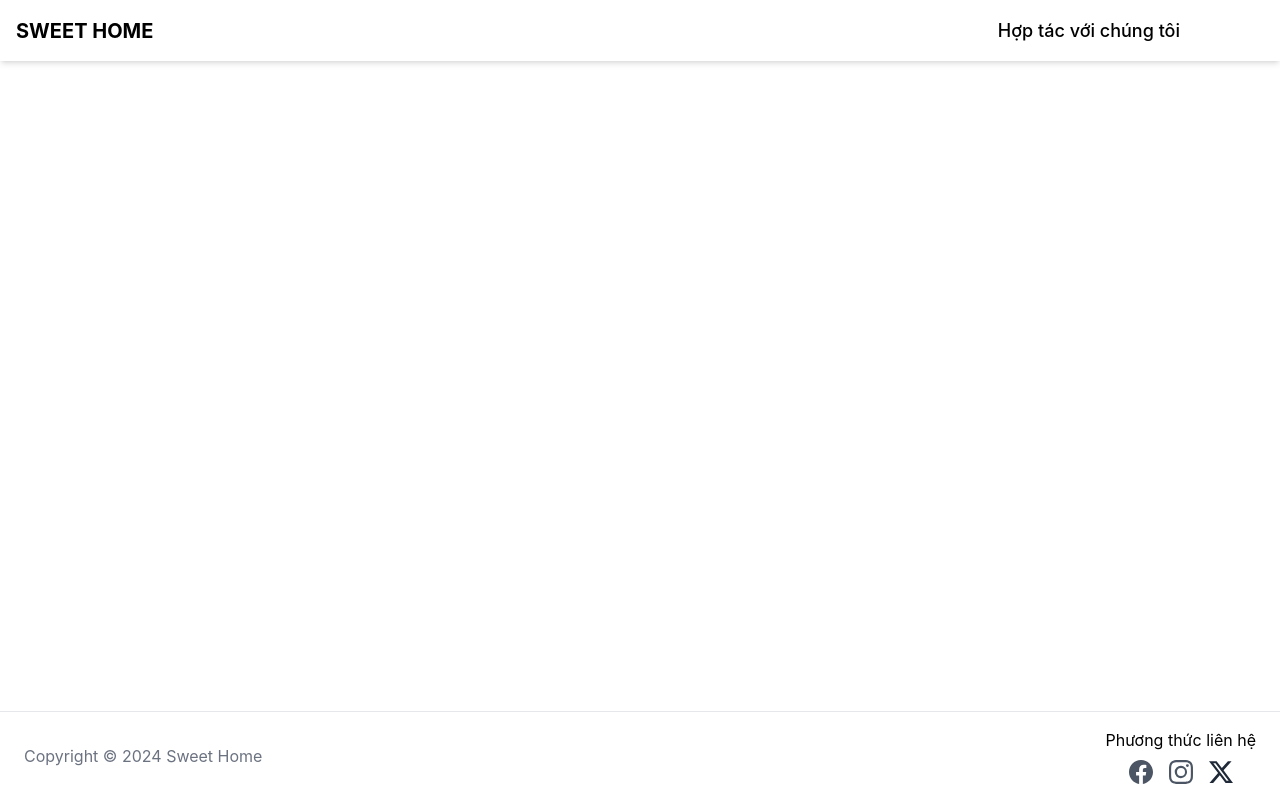
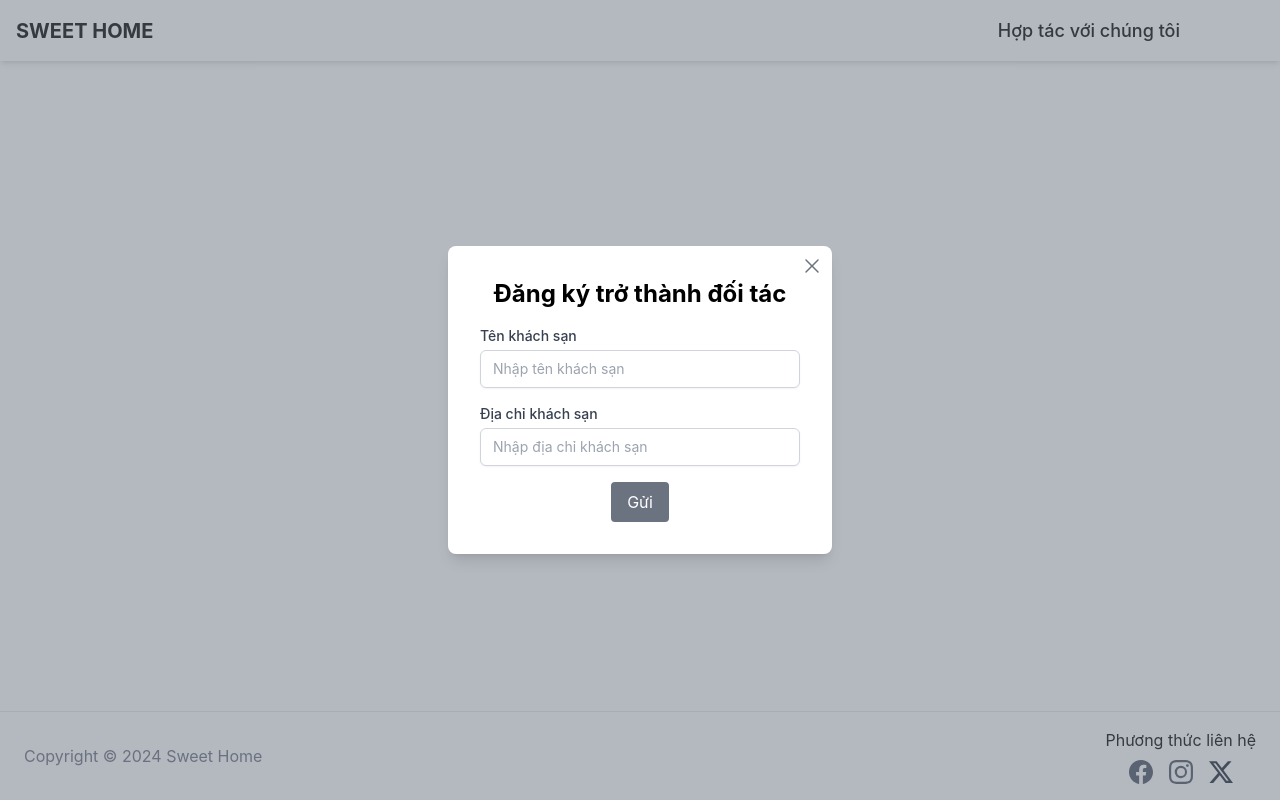
Before and after one commit to Vitanh105/hotel-booking-web, a React (Create React App) app in the folder Code/front-end/: page / in a window 1280 px wide. Both pictures are taken after a click on the link "Hợp tác với chúng tôi". Built offline with nearby package versions, Linux system fonts and the light colour scheme; some icons are missing.

Commit message:
Update Header.jsx

```diff
--- a/Code/front-end/src/components/Header.jsx
+++ b/Code/front-end/src/components/Header.jsx
@@ -126,6 +126,66 @@ const Header = () => {
           </div>
         )}
       </div>
+
+      {/* Popup */}
+      {isPopupOpen && (
+        <div className="fixed inset-0 flex items-center justify-center bg-gray-500 bg-opacity-50 z-50">
+          <div className="relative bg-white p-8 rounded-lg shadow-lg w-96">
+            <button
+              className="absolute top-2 right-2 text-gray-500 hover:text-gray-700"
+              onClick={togglePopup}
+            >
+              <CloseIcon className="w-6 h-6" />
+            </button>
+
+            {/* Check if form is submitted */}
+            {isFormSubmitted ? (
+              <div className="text-center">
+                <h2 className="text-2xl font-bold mb-4">Đã gửi yêu cầu</h2>
+                <p className="mb-4">Cảm ơn bạn đã gửi yêu cầu hợp tác, chúng tôi sẽ phản hồi lại yêu cầu của bạn sớm nhất có thể.</p>
+                <button
+                  onClick={togglePopup}
+                  className="bg-gray-500 text-white px-4 py-2 rounded hover:bg-yellow-300"
+                >
+                  Ok
+                </button>
+              </div>
+            ) : (
+              <div>
+                <h2 className="text-2xl font-bold mb-4">Đăng ký trở thành đối tác</h2>
+                <form onSubmit={handleSubmit}>
+                  <div className="mb-4 flex flex-col items-start">
+                    <label htmlFor="hotelName" className="block text-sm font-medium text-gray-700">Tên khách sạn</label>
+                    <input
+                      id="hotelName"
+                      type="text"
+                      className="mt-1 block w-full px-3 py-2 border border-gray-300 rounded-md shadow-sm focus:outline-none focus:ring-blue-500 focus:border-blue-500 sm:text-sm"
+                        placeholder="Nhập tên khách sạn"
+                        required
+                    />
+                  </div>
+                  <div className="mb-4 flex flex-col items-start">
+                    <label htmlFor="hotelAddress" className="block text-sm font-medium text-gray-700">Địa chỉ khách sạn</label>
+                    <input
+                      id="hotelAddress"
+                      type="text"
+                      className="mt-1 block w-full px-3 py-2 border border-gray-300 rounded-md shadow-sm focus:outline-none focus:ring-blue-500 focus:border-blue-500 sm:text-sm"
+                        placeholder="Nhập địa chỉ khách sạn"
+                        required
+                    />
+                  </div>
+                  <button
+                    type="submit"
+                    className="bg-gray-500 text-white px-4 py-2 rounded hover:bg-yellow-300"
+                  >
+                    Gửi
+                  </button>
+                </form>
+              </div>
+            )}
+          </div>
+        </div>
+      )}
 
       {/* Login Popup */}
       {isLoginPopupOpen && (
```
